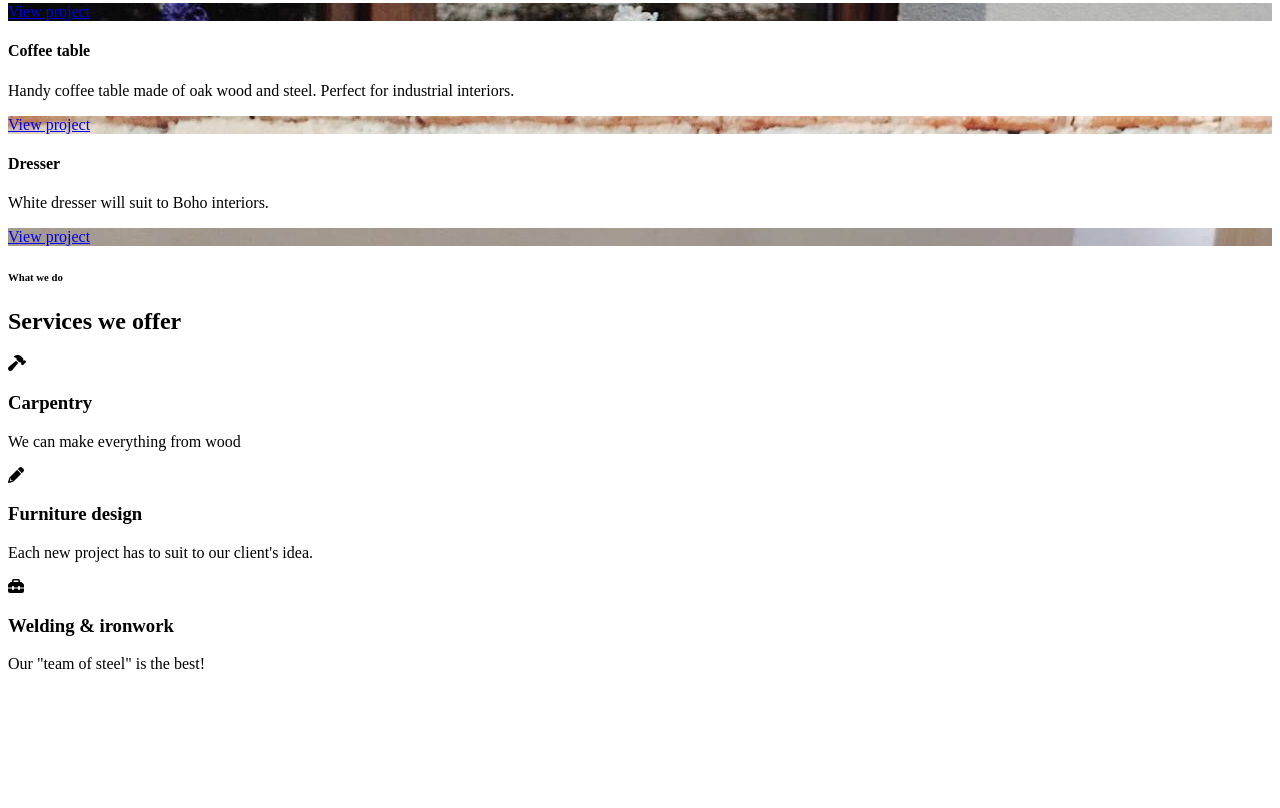
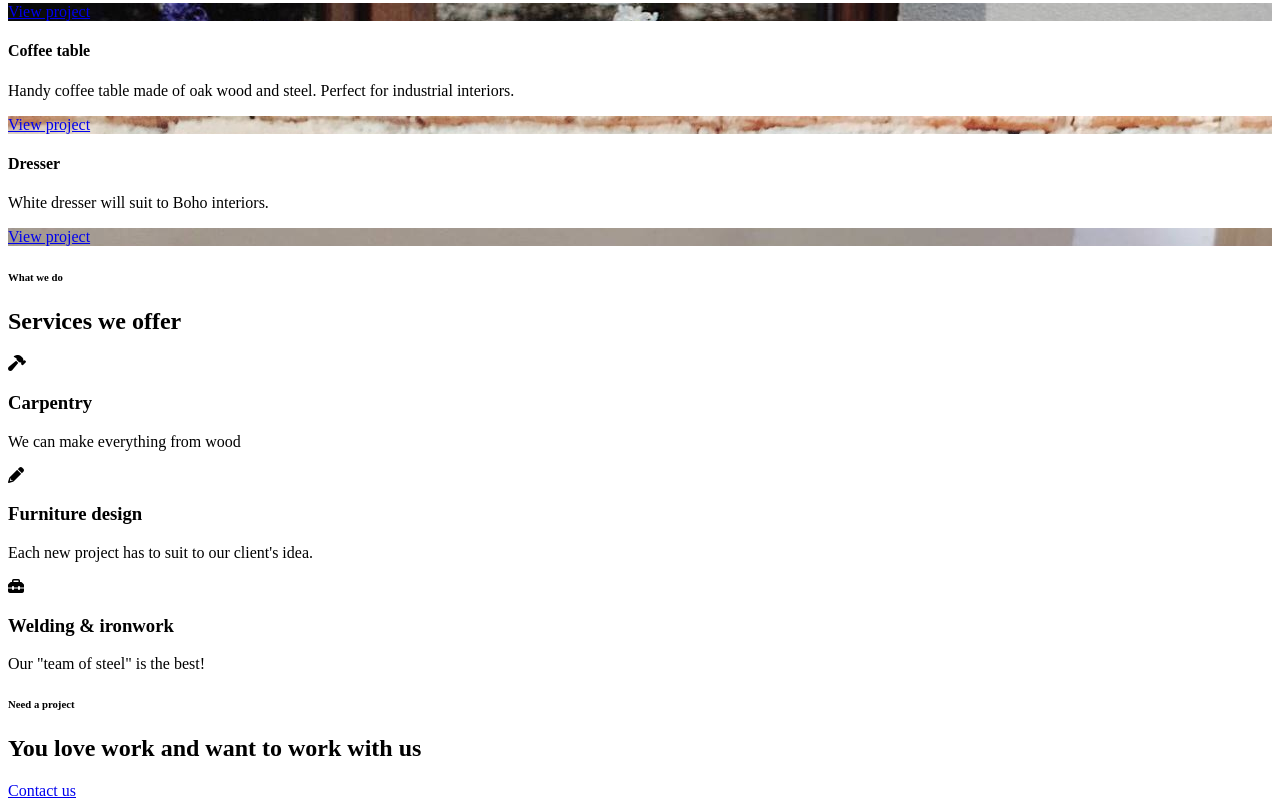
Before and after one commit to MaksBernatowicz/demo-website-1, a website with bundled scripts: page index.html in a window 1280 px wide. Shown: the part 739-1547 px from the top of the page. Before the commit the page ends 1428 px from the top, so only its background shows below. Built offline with nearby package versions, Linux system fonts and the light colour scheme; files whose address does not match are found by name.

Commit message:
new section CALL TO ACTION in index.html

```diff
--- a/index.html
+++ b/index.html
@@ -171,7 +171,17 @@
         </div>
     </div>
 </section>
+<!--    End of services     -->
 
+<!--    Call to action     -->
+<section class="section section--primary-bg cta">
+    <div class="container">
+        <h6>Need a project</h6>
+        <h2>You love work and want to work with us</h2>
+        <a href="#" class="btn">Contact us</a>
+    </div>
+</section>
+<!--    End of call to action     -->
 <script src="dist/app.js"></script>
 </body>
 </html>
```
Also changed, not shown: src/scss/components/cta.scss (added).
